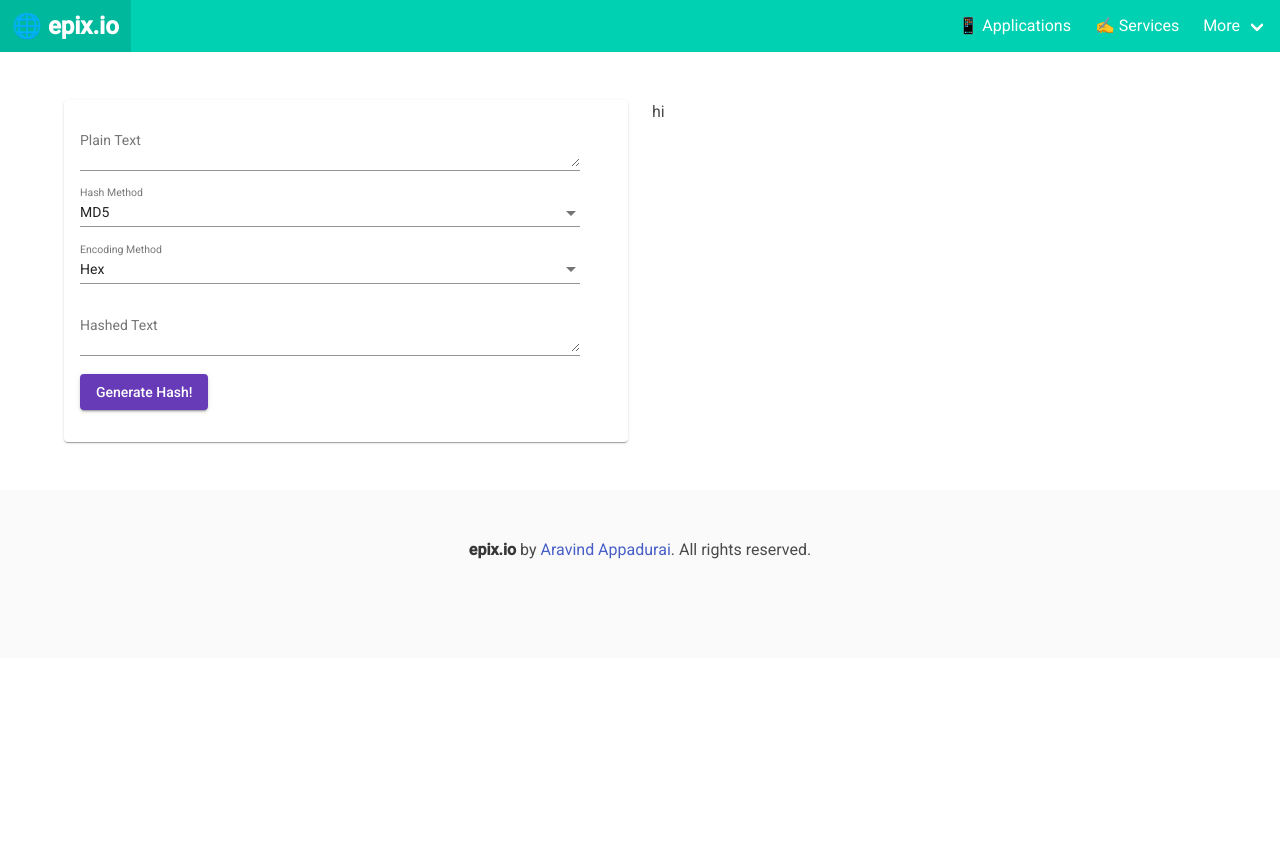
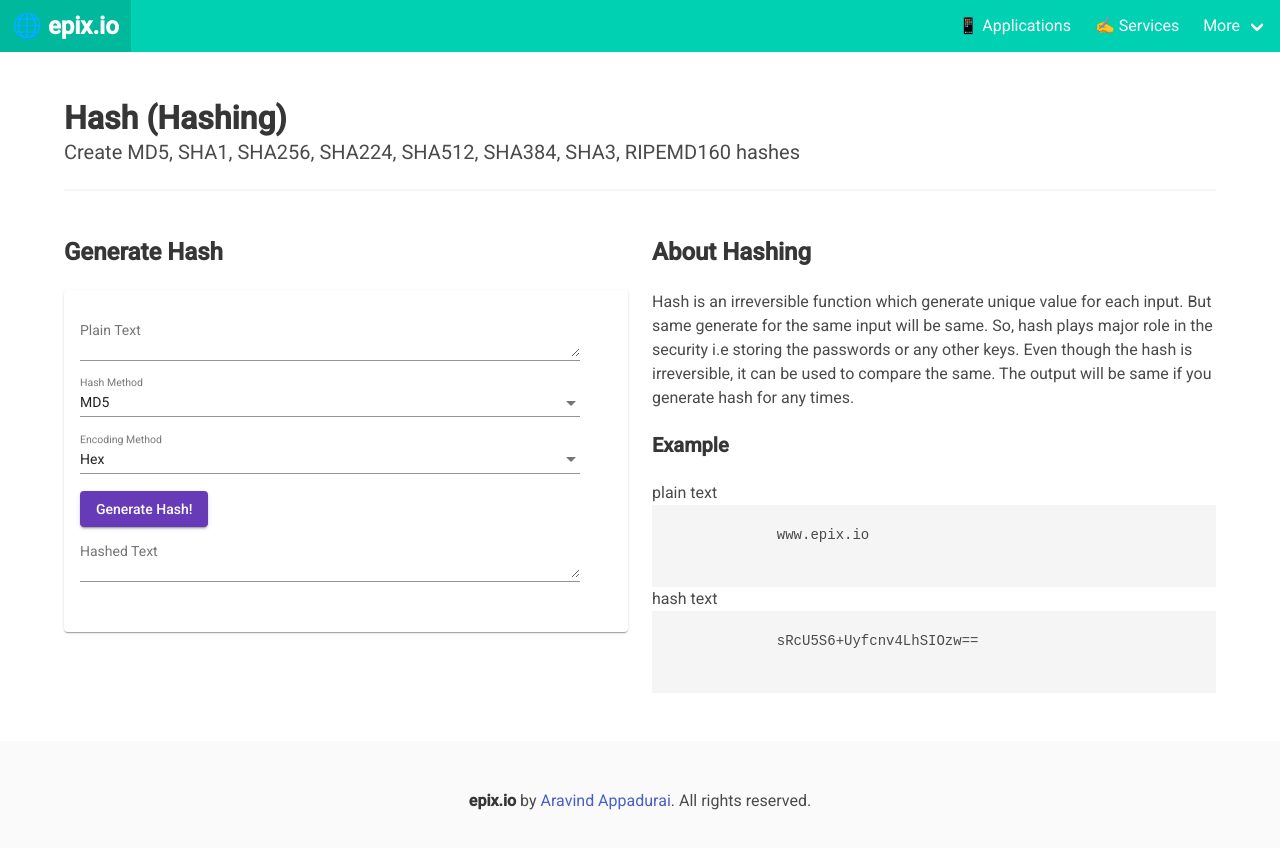
Before and after one commit to Aravin/epix.io, an Angular app in the folder client/: page /crypto/hash in a window 1280 px wide. Shown: the top 848 px of the page. Before the commit the page ends 800 px from the top, so only its background shows below. Built offline with nearby package versions, Linux system fonts and the light colour scheme.

Commit message:
Updated Hash Component

```diff
--- a/client/src/app/features/crypto/hash/hash.component.html
+++ b/client/src/app/features/crypto/hash/hash.component.html
@@ -1,5 +1,14 @@
 <div class="columns">
     <div class="column">
+        <h1 class="title">Hash (Hashing)</h1>
+        <h2 class="subtitle">Create MD5, SHA1, SHA256, SHA224, SHA512, SHA384, SHA3, RIPEMD160 hashes</h2>
+        <hr>
+    </div>
+</div>
+
+<div class="columns">
+    <div class="column">
+        <h4 class="title is-4">Generate Hash</h4>
         <mat-card>
             <mat-card-content>
                 <form class="material-form" [formGroup]="hashForm" (ngSubmit)="onSubmit(hashForm.value)">
@@ -25,12 +34,16 @@
                             </mat-option>
                         </mat-select>
                     </mat-form-field>
+
+                    <button mat-raised-button color="primary" type="submit">Generate Hash!</button>
+                    <br>
+
                     <mat-form-field class="material-full-width">
                         <textarea matInput placeholder="Hashed Text" formControlName="hashText"
                             readonly="readonly"></textarea>
                     </mat-form-field>
-                    <button mat-raised-button color="primary" type="submit">Generate Hash!</button>
                 </form>
+
             </mat-card-content>
             <mat-card-actions>
             </mat-card-actions>
@@ -38,6 +51,21 @@
     </div>
 
     <div class="column">
-        hi
+        <h4 class="title is-4">About Hashing</h4>
+        <p>Hash is an irreversible function which generate unique value for each input. But same generate for the same input will be same. So, hash plays major role in the security i.e storing the passwords or any other keys. Even though the hash is irreversible, it can be used to compare the same. The output will be same if you generate hash for any times.</p>
+
+        <br>
+
+        <h5 class="title is-5">Example</h5>
+
+        plain text
+        <pre>
+            www.epix.io
+        </pre>
+
+        hash text
+        <pre>
+            sRcU5S6+Uyfcnv4LhSIOzw==
+        </pre>
     </div>
 </div>
```
